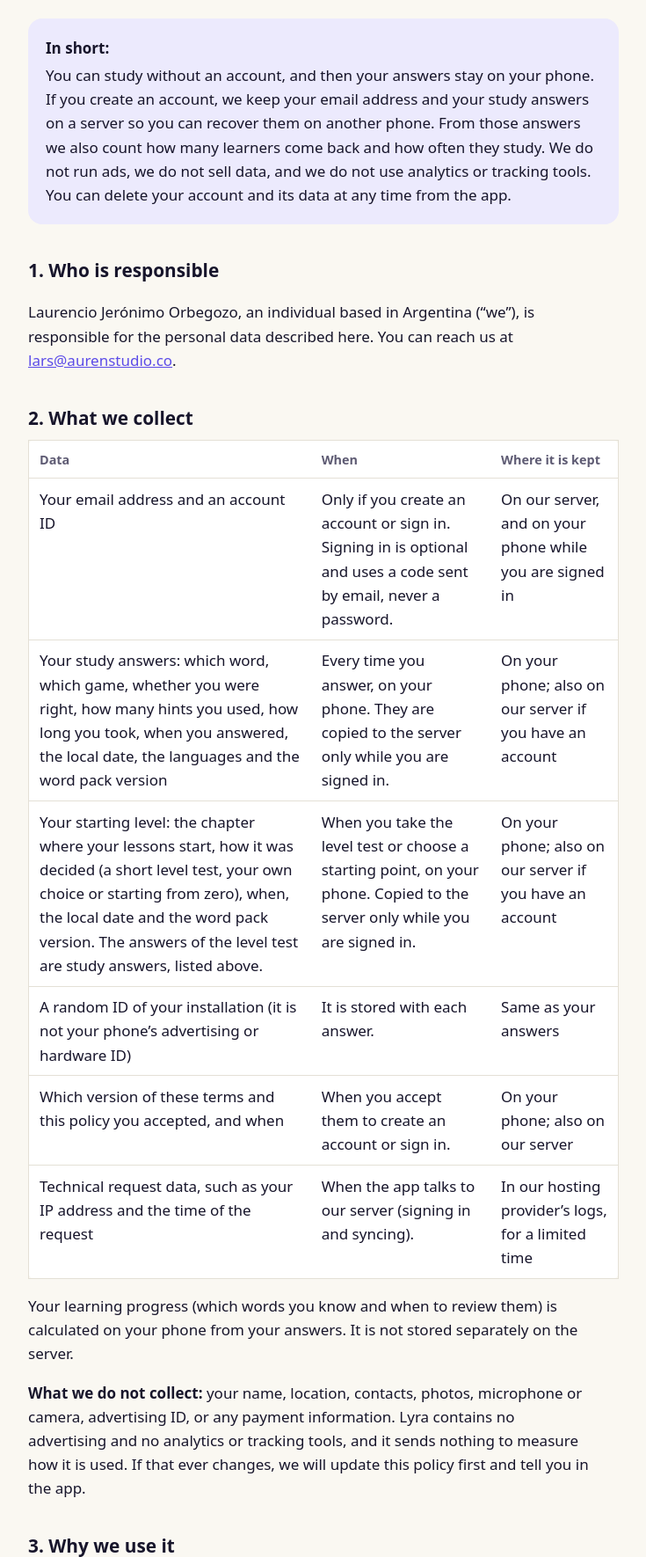
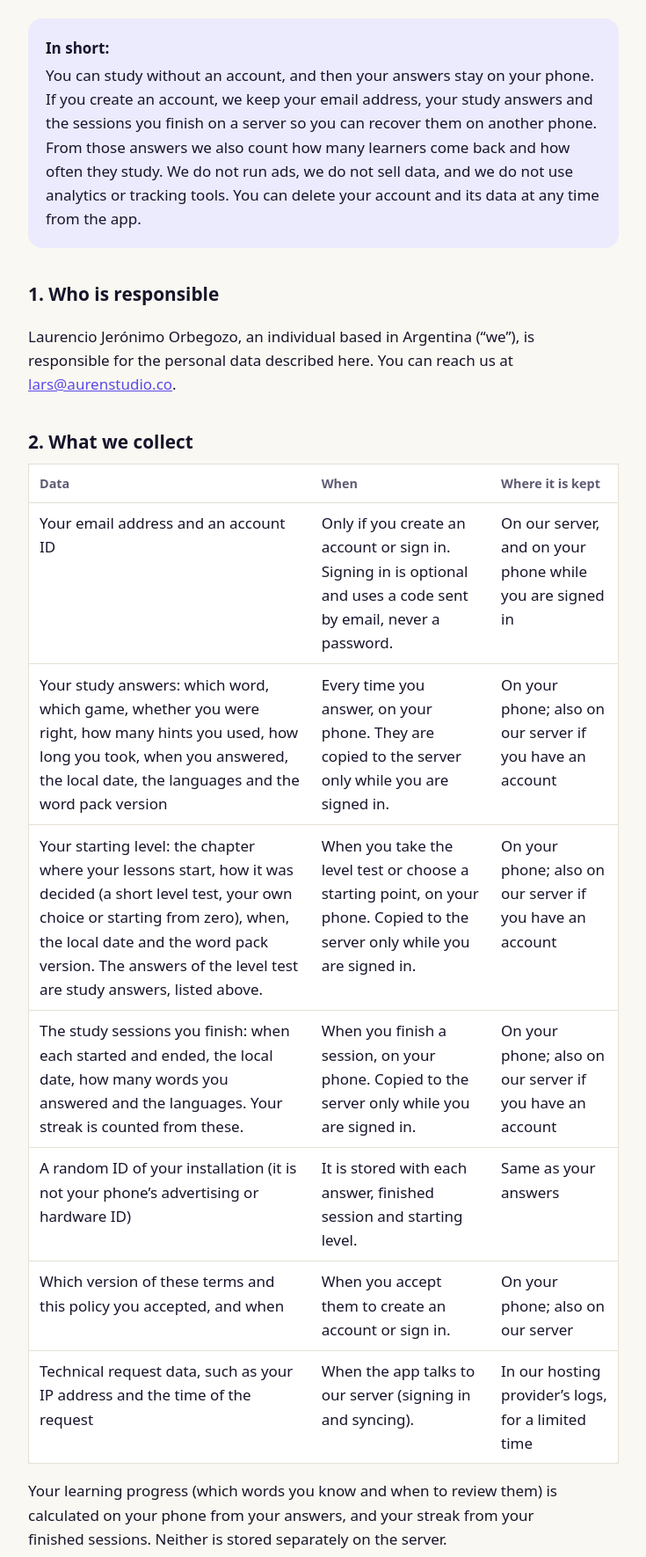
Before and after one commit to larsorbegozo/lyra-legal, a plain HTML site: page privacy.html in a window 1280 px wide. Shown: the part 189-1959 px from the top of the page at 88% size, without its empty margins (272-1007 px from the left). Drawn offline with Linux system fonts and the light colour scheme.

Commit message:
Name the finished study sessions in the privacy policy
Co-Authored-By: Claude Sonnet 5.5 <noreply@anthropic.com>

```diff
--- a/privacy.html
+++ b/privacy.html
@@ -22,7 +22,7 @@
 
 <div class="summary">
 <p><strong>In short:</strong></p>
-<p>You can study without an account, and then your answers stay on your phone. If you create an account, we keep your email address and your study answers on a server so you can recover them on another phone. From those answers we also count how many learners come back and how often they study. We do not run ads, we do not sell data, and we do not use analytics or tracking tools. You can delete your account and its data at any time from the app.</p>
+<p>You can study without an account, and then your answers stay on your phone. If you create an account, we keep your email address, your study answers and the sessions you finish on a server so you can recover them on another phone. From those answers we also count how many learners come back and how often they study. We do not run ads, we do not sell data, and we do not use analytics or tracking tools. You can delete your account and its data at any time from the app.</p>
 </div>
 
 <h2>1. Who is responsible</h2>
@@ -36,13 +36,14 @@
 <tr><td data-label="Data">Your email address and an account ID</td><td data-label="When">Only if you create an account or sign in. Signing in is optional and uses a code sent by email, never a password.</td><td data-label="Where it is kept">On our server, and on your phone while you are signed in</td></tr>
 <tr><td data-label="Data">Your study answers: which word, which game, whether you were right, how many hints you used, how long you took, when you answered, the local date, the languages and the word pack version</td><td data-label="When">Every time you answer, on your phone. They are copied to the server only while you are signed in.</td><td data-label="Where it is kept">On your phone; also on our server if you have an account</td></tr>
 <tr><td data-label="Data">Your starting level: the chapter where your lessons start, how it was decided (a short level test, your own choice or starting from zero), when, the local date and the word pack version. The answers of the level test are study answers, listed above.</td><td data-label="When">When you take the level test or choose a starting point, on your phone. Copied to the server only while you are signed in.</td><td data-label="Where it is kept">On your phone; also on our server if you have an account</td></tr>
-<tr><td data-label="Data">A random ID of your installation (it is not your phone&rsquo;s advertising or hardware ID)</td><td data-label="When">It is stored with each answer.</td><td data-label="Where it is kept">Same as your answers</td></tr>
+<tr><td data-label="Data">The study sessions you finish: when each started and ended, the local date, how many words you answered and the languages. Your streak is counted from these.</td><td data-label="When">When you finish a session, on your phone. Copied to the server only while you are signed in.</td><td data-label="Where it is kept">On your phone; also on our server if you have an account</td></tr>
+<tr><td data-label="Data">A random ID of your installation (it is not your phone&rsquo;s advertising or hardware ID)</td><td data-label="When">It is stored with each answer, finished session and starting level.</td><td data-label="Where it is kept">Same as your answers</td></tr>
 <tr><td data-label="Data">Which version of these terms and this policy you accepted, and when</td><td data-label="When">When you accept them to create an account or sign in.</td><td data-label="Where it is kept">On your phone; also on our server</td></tr>
 <tr><td data-label="Data">Technical request data, such as your IP address and the time of the request</td><td data-label="When">When the app talks to our server (signing in and syncing).</td><td data-label="Where it is kept">In our hosting provider&rsquo;s logs, for a limited time</td></tr>
 </tbody>
 </table>
 </div>
-<p>Your learning progress (which words you know and when to review them) is calculated on your phone from your answers. It is not stored separately on the server.</p>
+<p>Your learning progress (which words you know and when to review them) is calculated on your phone from your answers, and your streak from your finished sessions. Neither is stored separately on the server.</p>
 <p><strong>What we do not collect:</strong> your name, location, contacts, photos, microphone or camera, advertising ID, or any payment information. Lyra contains no advertising and no analytics or tracking tools, and it sends nothing to measure how it is used. If that ever changes, we will update this policy first and tell you in the app.</p>
 
 <h2>3. Why we use it</h2>
@@ -68,7 +69,7 @@
 <h2>6. How long we keep it</h2>
 <ul>
 <li><strong>On your phone:</strong> until you erase it (when you delete your account you can choose to erase it too) or uninstall the app.</li>
-<li><strong>On our server:</strong> until you delete your account. Deleting your account from the app removes your account, all your answers, your starting level and the record of what you accepted from the server immediately.</li>
+<li><strong>On our server:</strong> until you delete your account. Deleting your account from the app removes your account, all your answers, your finished sessions, your starting level and the record of what you accepted from the server immediately.</li>
 <li><strong>Backups and logs:</strong> our hosting provider may keep encrypted backups and request logs for a limited time. We do not restore deleted accounts, and these copies disappear in the provider&rsquo;s normal cycle.</li>
 <li><strong>Sign-in emails:</strong> copies of the emails we sent you stay in our mailbox until we delete them. Ask us and we will delete them.</li>
 </ul>
```
Also changed, not shown: delete-account.html (+1 -1 lines).
